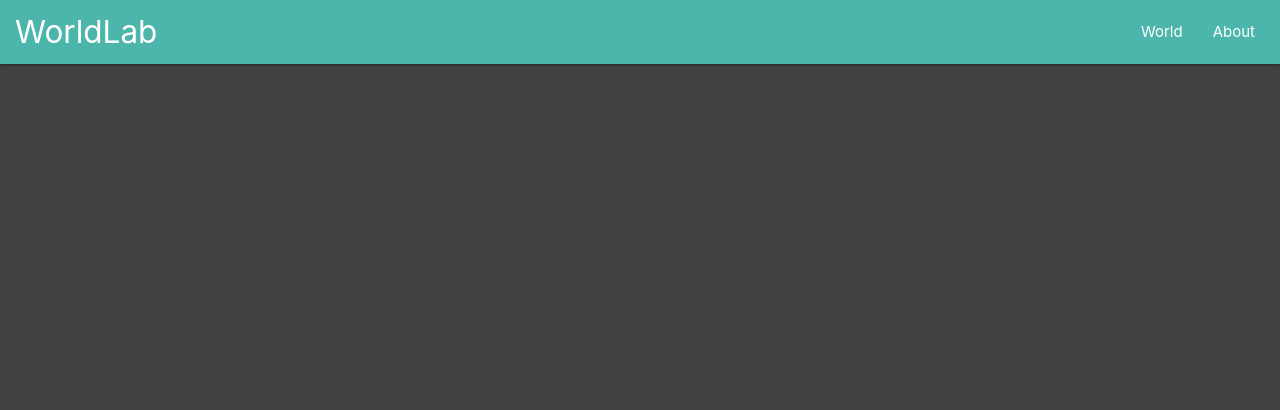
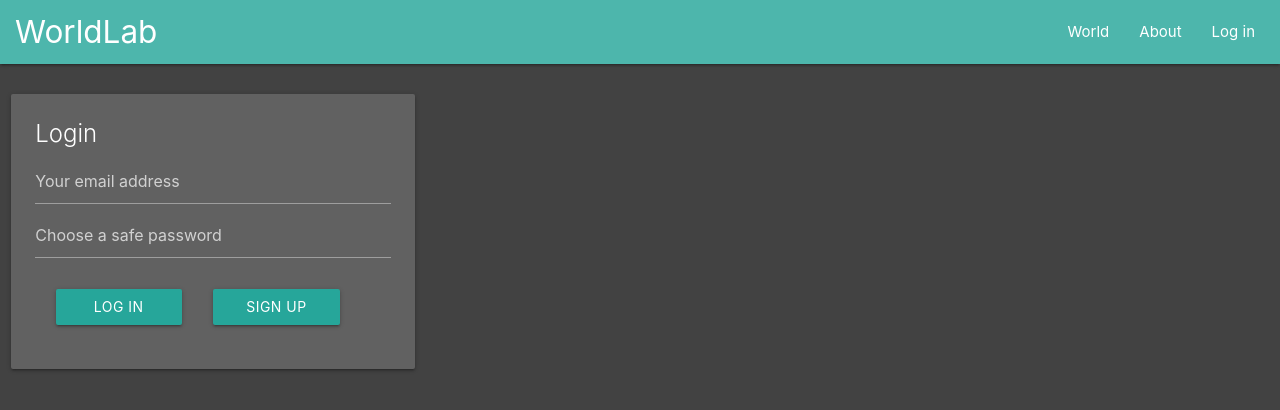
Before and after one commit to samhhollon/WorldLabClient, a React (Create React App) app: page /login in a window 1280 px wide. Shown: the top 410 px of the page. Built offline with nearby package versions, Linux system fonts and the light colour scheme.

Commit message:
Began adding temporary authentication

```diff
--- a/package.json
+++ b/package.json
@@ -4,8 +4,10 @@
   "private": true,
   "dependencies": {
     "apollo-boost": "^0.1.6",
+    "auth0-js": "^9.5.1",
     "graphql": "^0.13.2",
     "graphql-tag": "^2.9.2",
+    "jwt-decode": "^2.2.0",
     "react": "^16.3.2",
     "react-apollo": "^2.1.4",
     "react-dom": "^16.3.2",
--- a/src/components/App.js
+++ b/src/components/App.js
@@ -4,6 +4,7 @@ import { Switch, Route } from 'react-router-dom'
 import Navbar from './Navbar'
 import World from './pages/World'
 import About from './pages/About'
+import Login from './Login'
 
 
 class App extends Component {
@@ -15,6 +16,7 @@ class App extends Component {
         <Switch>
           <Route exact path="/" component={World} />
           <Route exact path="/about" component={About} />
+          <Route exact path="/login" component={Login} />
         </Switch>
       </div>
     )
--- a/src/components/CreateProposal.js
+++ b/src/components/CreateProposal.js
@@ -31,7 +31,7 @@ class CreateProposal extends Component {
                   />
                 </div>
                 <div className="card-action">
-                  <button className="btn teal lighten-2" onClick={() => this._addProposal()}>Submit</button>
+                  <button className="btn" onClick={() => this._addProposal()}>Submit</button>
                 </div>
               </div>
             </div>
--- /dev/null
+++ b/src/components/Login.js
@@ -0,0 +1,73 @@
+import React, { Component } from 'react'
+import { AUTH_TOKEN } from '../constants'
+
+class Login extends Component {
+  state = {
+    login: true, // switch between Login and SignUp
+    email: '',
+    password: '',
+    name: '',
+  }
+
+  render() {
+    return (
+      <div className="row">
+        <div className="col s12 m4">
+          <div className="card grey darken-2">
+            <div className="card-content">
+              <span className="card-title">{this.state.login ? 'Login' : 'Sign Up'}</span>
+                {!this.state.login && (
+                  <input
+                    className="white-text"
+                    value={this.state.name}
+                    onChange={e => this.setState({ name: e.target.value })}
+                    type="text"
+                    placeholder="Your name"
+                  />
+                )}
+                <input
+                  className="white-text"
+                  value={this.state.email}
+                  onChange={e => this.setState({ email: e.target.value })}
+                  type="text"
+                  placeholder="Your email address"
+                />
+                <input
+                  className="white-text"
+                  value={this.state.password}
+                  onChange={e => this.setState({ password: e.target.value })}
+                  type="password"
+                  placeholder="Choose a safe password"
+                />
+                <br/>
+                <br/>
+                <div className="row">
+                  <div
+                    className="btn col s4 push-s1 btn"
+                    onClick={() => this._confirm()}>
+                    {this.state.login ? 'Log in' : 'Sign up'}
+                  </div>
+                  <div
+                    className="btn col s4 push-s2 btn"
+                    onClick={() => this.setState({ login: !this.state.login })}
+                  >
+                    {this.state.login ? 'Sign up' : 'Log in'}
+                  </div>
+                </div>
+            </div>
+          </div>
+        </div>
+      </div>
+    )
+  }
+
+  _confirm = async () => {
+    // ... you'll implement this in a bit
+  }
+
+  _saveUserData = token => {
+    localStorage.setItem(AUTH_TOKEN, token)
+  }
+}
+
+export default Login
--- a/src/components/Navbar.js
+++ b/src/components/Navbar.js
@@ -2,22 +2,31 @@ import React, { Component } from 'react'
 import { Link } from 'react-router-dom'
 import { withRouter } from 'react-router'
 
+import { AUTH_TOKEN } from '../constants'
+
 class Navbar extends Component {
     render() {
+        const authToken = localStorage.getItem(AUTH_TOKEN)
         return (
             <nav className="nav-wrapper teal lighten-2 navPadding">
                 <span className="brand-logo">WorldLab</span>
                 <ul id="nav-mobile" className="right hide-on-med-and-down">
                     <li>
-                        <Link to="/">
-                            World
-                        </Link>
+                        <Link to="/">World</Link>
                     </li>
                     <li>
-                        <Link to="/about">
-                            About
-                        </Link>
+                        <Link to="/about">About</Link>
                     </li>
+                    {authToken ? (
+                        <li
+                            onClick={() => {
+                            localStorage.removeItem(AUTH_TOKEN)
+                            this.props.history.push(`/`)
+                            }}
+                        >
+                            Log out
+                        </li>
+                    ) : (<li><Link to="/login">Log in</Link></li>)}
                 </ul>
             </nav>
         )
--- a/src/components/Proposal.js
+++ b/src/components/Proposal.js
@@ -12,7 +12,7 @@ export default class Proposal extends Component {
         )
     }
 
-    _voteForProposal = async () => {
+    _voteOnProposal = async () => {
         //Add voteOnLink mutation
     }
 }
--- a/src/components/pages/About.js
+++ b/src/components/pages/About.js
@@ -3,7 +3,7 @@ import React, { Component } from 'react'
 export default class About extends Component {
     render() {
         return (
-            <div>
+            <div className="container">
                 <h3>About WorldLab</h3>
                 <span>This is a web app for collaborative world building!</span>
             </div>
--- /dev/null
+++ b/src/constants.js
@@ -0,0 +1 @@
+export const AUTH_TOKEN = 'auth-token'
```
Also changed, not shown: 2 other files (tests, documents, lock files or other folders).
